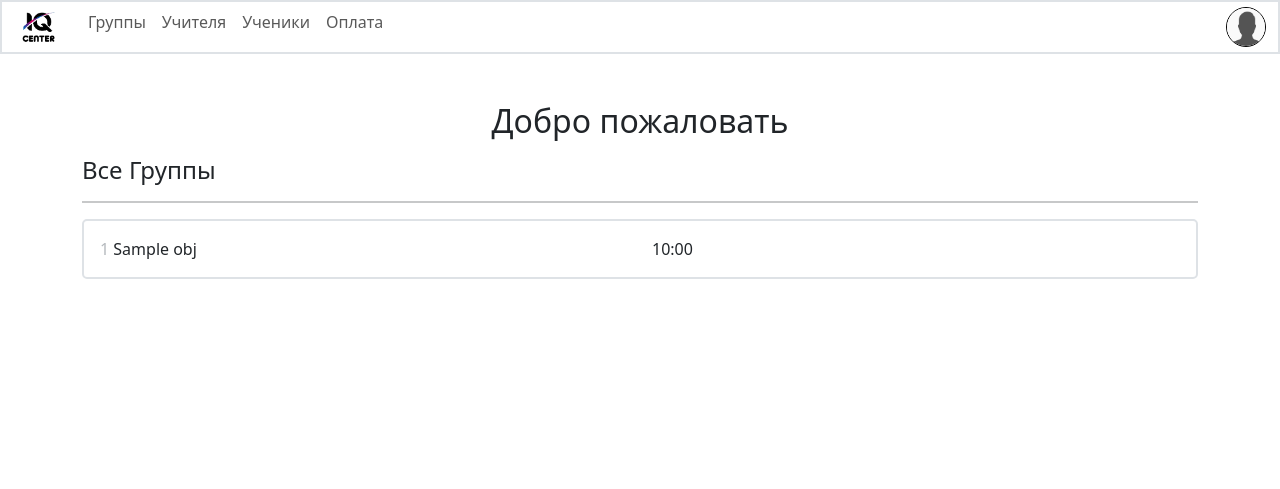
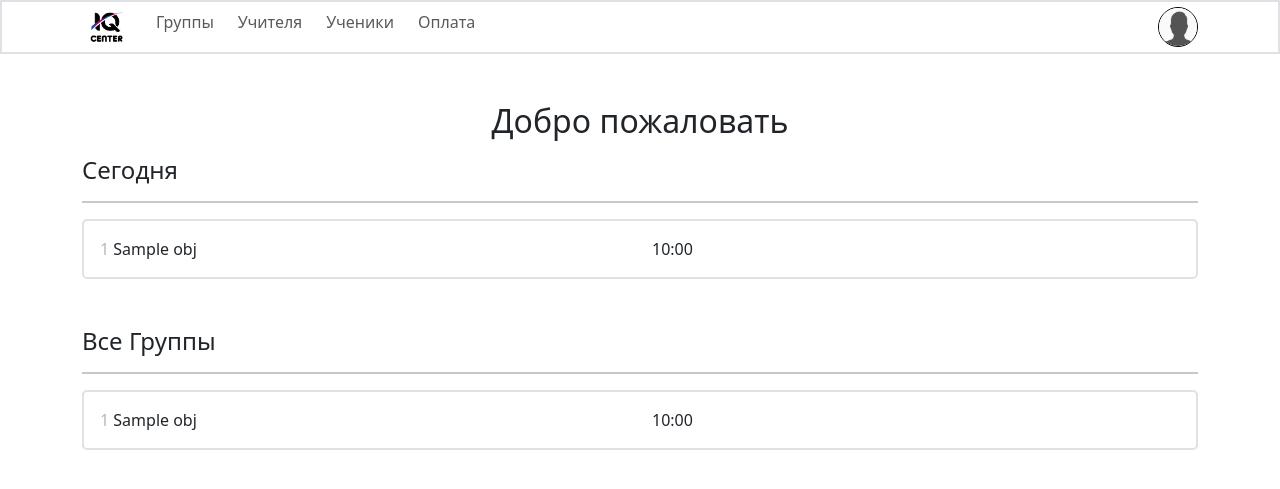
Before and after one commit to umarkhashimov/attendance-back, a Django app: template templates/main.html in a window 1280 px wide. Shown: the top 489 px of the page. Run offline with Django 5.2, Linux system fonts and the light colour scheme; the template is opened without the code that fills it: most values are stand-ins (such as "Sample title", 1, 10 or a date in 2020); some libraries are stand-ins or nearby versions.

Commit message:
lessons today & main page update

```diff
--- a/templates/layout/navbar.html
+++ b/templates/layout/navbar.html
@@ -1,17 +1,18 @@
 {% load static %}
 
 <nav class="navbar nav-underline navbar-expand-lg py-0 border border-2">
-  <div class="container-fluid py-0">
-    <a class="navbar-brand py-0" href="{% url "main:main" %}"><img src="{% static 'img/logo.png' %}" alt="" /></a>
+  <div class="container py-0">
+    <a class="navbar-brand py-0" href="{% url 'main:main' %}"><img src="{% static 'img/logo.png' %}" alt="" /></a>
+    <a href="{% url 'users:profile' %}" class="profile-navbtn d-block d-lg-none ms-auto me-4"><img src="{% static 'img/user.webp' %}" alt="" /></a>
     <button class="navbar-toggler" type="button" data-bs-toggle="collapse" data-bs-target="#navbarSupportedContent" aria-controls="navbarSupportedContent" aria-expanded="false" aria-label="Toggle navigation"><span class="navbar-toggler-icon"></span></button>
     <div class="collapse navbar-collapse" id="navbarSupportedContent">
-      <ul class="navbar-nav me-auto mb-2 pb-2 mb-lg-0">
+      <ul class="navbar-nav me-auto mb-2 pb-2 mb-lg-0 gap-2">
         <li class="nav-item">
-          <a class="nav-link {% if request.path == '/' %}active{% endif %}" aria-current="page" href="{% url "main:main" %}">{% if user.role == '1' %}Мои {% endif %}Группы</a>
+          <a class="nav-link {% if request.path == '/' %}active{% endif %}" aria-current="page" href="{% url 'main:main' %}">{% if user.role == '1' %}Мои {% endif %}Группы</a>
         </li>
         <li class="nav-item">
-            <a class="nav-link" aria-current="page" href="#">Учителя</a>
-          </li>
+          <a class="nav-link" aria-current="page" href="#">Учителя</a>
+        </li>
         <li class="nav-item">
           <a class="nav-link" aria-current="page" href="#">Ученики</a>
         </li>
@@ -19,7 +20,7 @@
           <a class="nav-link" aria-current="page" href="#">Оплата</a>
         </li>
       </ul>
-      <a href="{% url "users:profile" %}" class="profile-navbtn"><img src="{% static 'img/user.webp' %}" alt="" /></a>
     </div>
+    <a href="{% url 'users:profile' %}" class="profile-navbtn d-none d-lg-block"><img src="{% static 'img/user.webp' %}" alt="" /></a>
   </div>
 </nav>
--- a/templates/main.html
+++ b/templates/main.html
@@ -8,24 +8,51 @@
 
   <h2 class="text-center mt-5 mb-3">Добро пожаловать {{ user.first_name }}</h2>
 
-
-
   <div class="container courses-list">
-    <h4>Все Группы</h4>
-    <hr class="table-group-divider">
-    {% for obj in courses %}
+    <h4>Сегодня</h4>
+    <hr class="table-group-divider" />
+    {% for obj in sessions_today %}
       <a href="{% url 'main:course_detail' pk=obj.id %}" class="border-2 border p-3 d-block course-list-item my-3">
         <div class="row">
-          <div class="col-6 d-flex align-items-center">
+          <div class="col-12 col-md-6 mb-3 mb-sm-4 mb-md-0 d-flex align-items-center">
             <p class="text-dark m-0">
               <span class="bandge text-secondary opacity-50">{{ obj.id }}</span>
               {{ obj.course_name|capfirst }}
             </p>
           </div>
-          <div class="col-1 d-flex align-items-center">
+          <div class="col-12 col-sm-2 col-md-1 d-flex align-items-center">
             <p class="text-dark m-0">{{ obj.lesson_time|time:'H:i' }}</p>
           </div>
-          <div class="col-5 d-flex align-items-center">
+          <div class="col-12 col-sm-10 col-md-5 d-flex align-items-center">
+            <p class="main-lesson-days m-0 text-dark">
+              {% for key, value in obj.weekdays.choices.items %}
+                {% if key in obj.weekdays %}
+                  <span>{{ value }}</span>
+                {% endif %}
+              {% endfor %}
+            </p>
+          </div>
+        </div>
+      </a>
+    {% empty %}
+      <p class="text-center text-secondary">У вас нет груп на сегодня.</p>
+    {% endfor %}
+
+    <h4 class="mt-5">Все Группы</h4>
+    <hr class="table-group-divider" />
+    {% for obj in courses %}
+      <a href="{% url 'main:course_detail' pk=obj.id %}" class="border-2 border p-3 d-block course-list-item my-3">
+        <div class="row">
+          <div class="col-12 col-md-6 mb-3 mb-sm-4 mb-md-0 d-flex align-items-center">
+            <p class="text-dark m-0">
+              <span class="bandge text-secondary opacity-50">{{ obj.id }}</span>
+              {{ obj.course_name|capfirst }}
+            </p>
+          </div>
+          <div class="col-12 col-sm-2 col-md-1 d-flex align-items-center">
+            <p class="text-dark m-0">{{ obj.lesson_time|time:'H:i' }}</p>
+          </div>
+          <div class="col-12 col-sm-10 col-md-5 d-flex align-items-center">
             <p class="main-lesson-days m-0 text-dark">
               {% for key, value in obj.weekdays.choices.items %}
                 {% if key in obj.weekdays %}
```
Also changed, not shown: main/views.py (+11 -3 lines).
